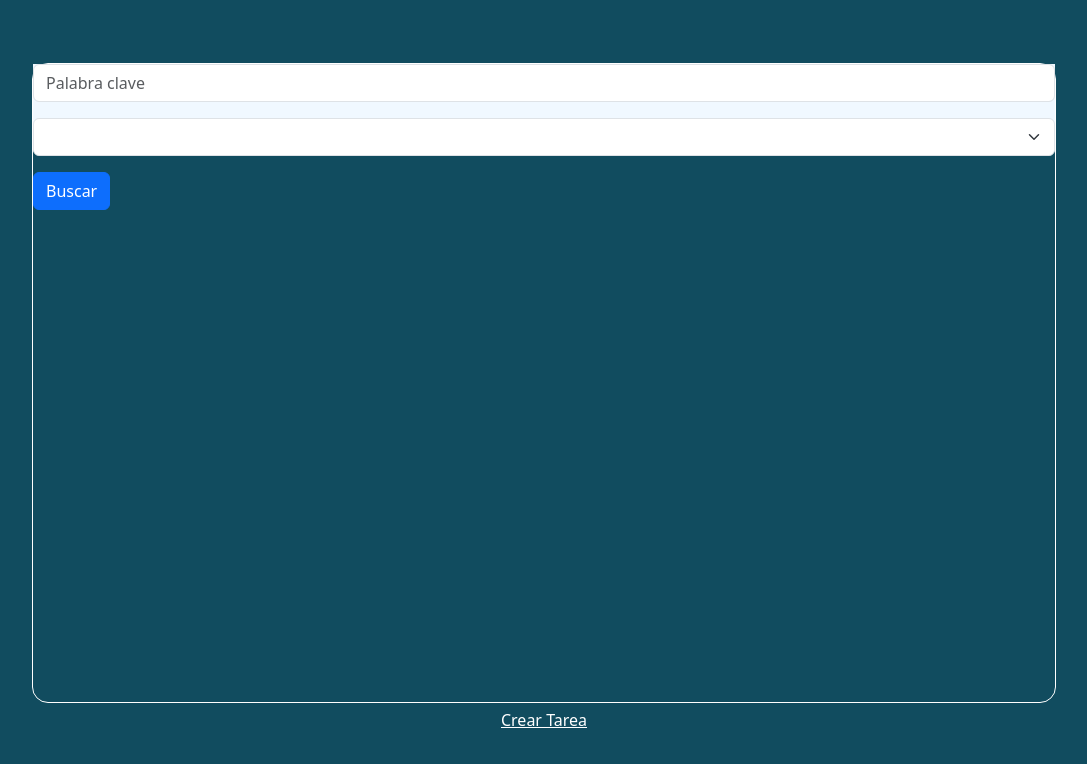
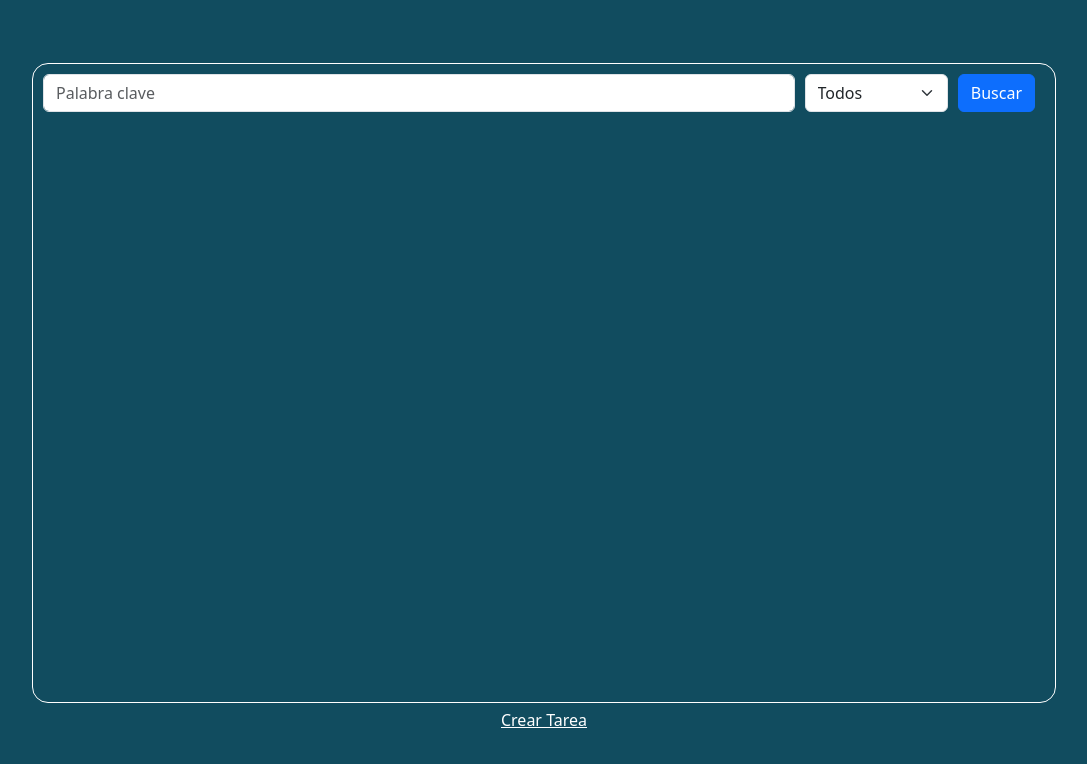
Before and after one commit to Mieres7/Control2-TBD-Grupo3, a Vue app in the folder Frontend/: page /taskList in a window 1280 px wide. Shown: the top 764 px of the page, without its empty margins (96-1183 px from the left). Built offline with nearby package versions, Linux system fonts and the light colour scheme.

Commit message:
Edit filters

```diff
--- a/Frontend/src/components/TaskFilter.vue
+++ b/Frontend/src/components/TaskFilter.vue
@@ -1,6 +1,6 @@
 <template>
-    <div>
-      <div class="mb-3">
+    <div class="filters">
+      <div class="mb-3 col-md-9">
         <input v-model="keyword" class="form-control" placeholder="Palabra clave">
       </div>
 
@@ -12,14 +12,14 @@
 
       <button @click="fetchFilteredTasks" class="btn btn-primary mb-3">Buscar</button>
 
-      <ul class="list-group">
+     <!-- <ul class="list-group">
         <li v-for="task in filteredTasks" :key="task.id" class="list-group-item">
           <strong>{{ task.title }}</strong>
           <p>{{ task.description }}</p>
           <span v-if="task.status === 'completada'" class="badge bg-success">Completada</span>
           <span v-else class="badge bg-warning">Pendiente</span>
         </li>
-      </ul>
+      </ul>-->
     </div>
   </template>
 
@@ -33,7 +33,7 @@ export default {
   setup() {
     const tasks = ref([]);
     const keyword = ref('');
-    const statusFilter = ref('');
+    const statusFilter = ref('todos');
     const filteredTasks = ref([]);
     const error = ref("");
 
@@ -68,33 +68,17 @@ export default {
 </script>
 
 <style scoped>
-/* Estilos personalizados */
-.custom-input {
-  background-color: #f0f0f0; /* Cambia el color de fondo del input */
-  color: #333; /* Cambia el color de la fuente del input */
+
+
+.filters {
+  display: flex;
+
+  margin: 10px;
+
 }
 
-.custom-select {
-  background-color: #f0f0f0; /* Cambia el color de fondo del select */
-  color: #333; /* Cambia el color de la fuente del select */
+.mb-3{
+  margin-right: 10px;
 }
 
-.custom-button {
-  background-color: #007bff; /* Cambia el color de fondo del botón */
-  color: #fff; /* Cambia el color de la fuente del botón */
-}
-
-.custom-list-item {
-  background-color: #114c5f; /* Cambia el color de fondo de los elementos de la lista */
-  color: white; /* Cambia el color de la fuente de los elementos de la lista */
-  border: 1px solid #ccc; /* Agrega un borde a los elementos de la lista */
-  margin-bottom: 5px;
-  padding: 10px;
-}
-
-.custom-badge {
-  /* Cambia el estilo de los badges (etiquetas) */
-  font-size: 12px; /* Tamaño de fuente más pequeño */
-  padding: 3px 6px; /* Espaciado interno personalizado */
-}
 </style>
--- a/Frontend/src/components/TaskList.vue
+++ b/Frontend/src/components/TaskList.vue
@@ -230,7 +230,12 @@ export default {
 
 .filters {
   grid-area: filters;
-  background-color: aliceblue;
+
+
+  justify-content:center;
+  align-items: center;
+
+
 }
 
 .task {
```
